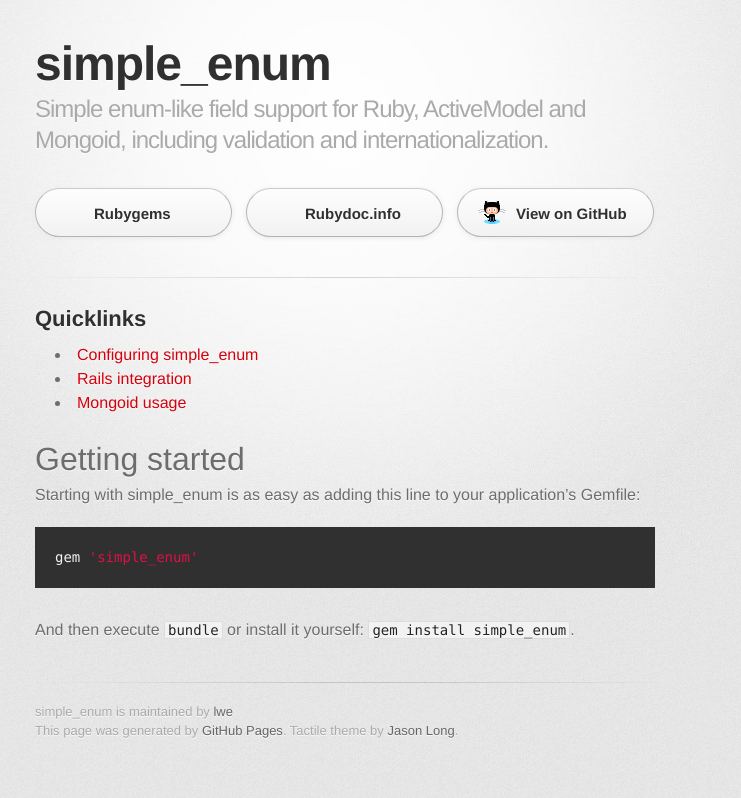
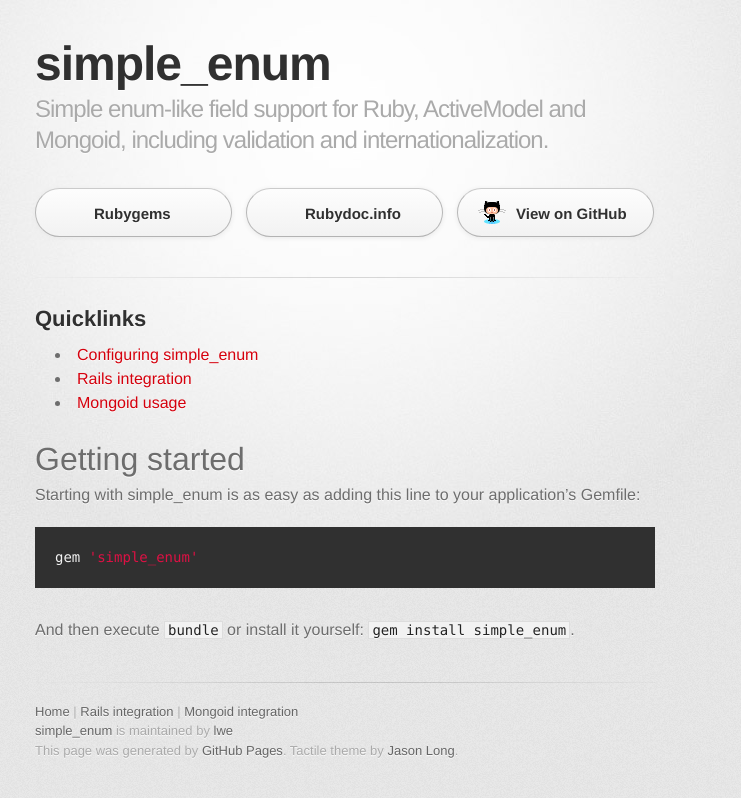
Before and after one commit to lwe/simple_enum, a Jekyll site: the page built from index.md, in a window 1280 px wide. Shown: the top 798 px of the page, without its empty margins (295-1036 px from the left). Built offline with Jekyll 4.4.1, drawn with Linux system fonts in a browser that asks for light colours; some web fonts are replaced; Markdown is read by kramdown in place of the engine named in the settings.

Commit message:
added footer with more links

```diff
--- a/_layouts/default.html
+++ b/_layouts/default.html
@@ -40,7 +40,8 @@
         </section>
 
         <footer>
-          simple_enum is maintained by <a href="https://github.com/lwe">lwe</a><br>
+          <a href="index.html">Home</a> | <a href="rails.html">Rails integration</a> | <a href="mongoid.html">Mongoid integration</a><br>
+          <a href="https://github.com/lwe/simple_enum">simple_enum</a> is maintained by <a href="https://github.com/lwe">lwe</a><br>
           This page was generated by <a href="http://pages.github.com">GitHub Pages</a>.
           Tactile theme by <a href="http://twitter.com/jasonlong">Jason Long</a>.
         </footer>
```
